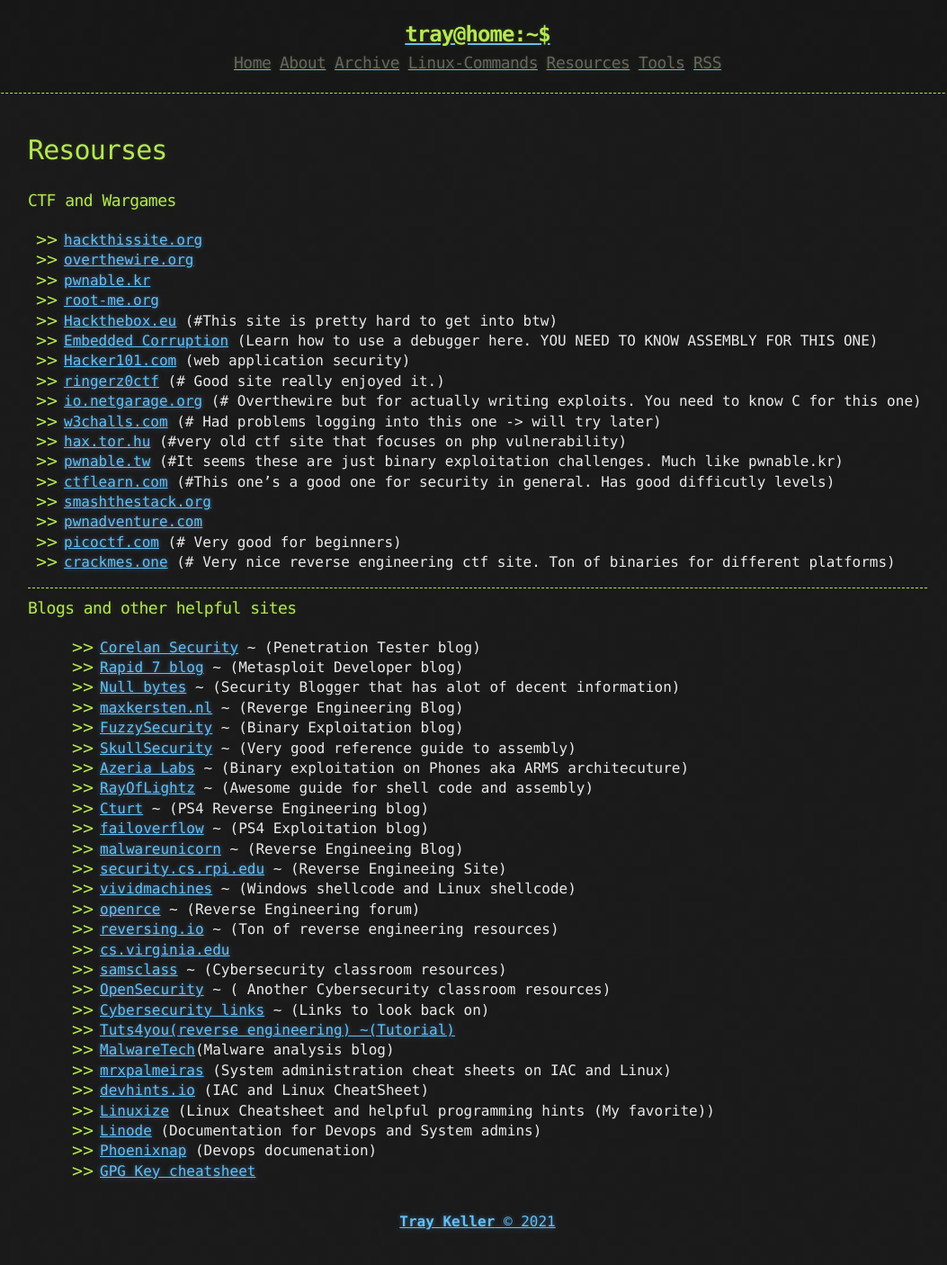
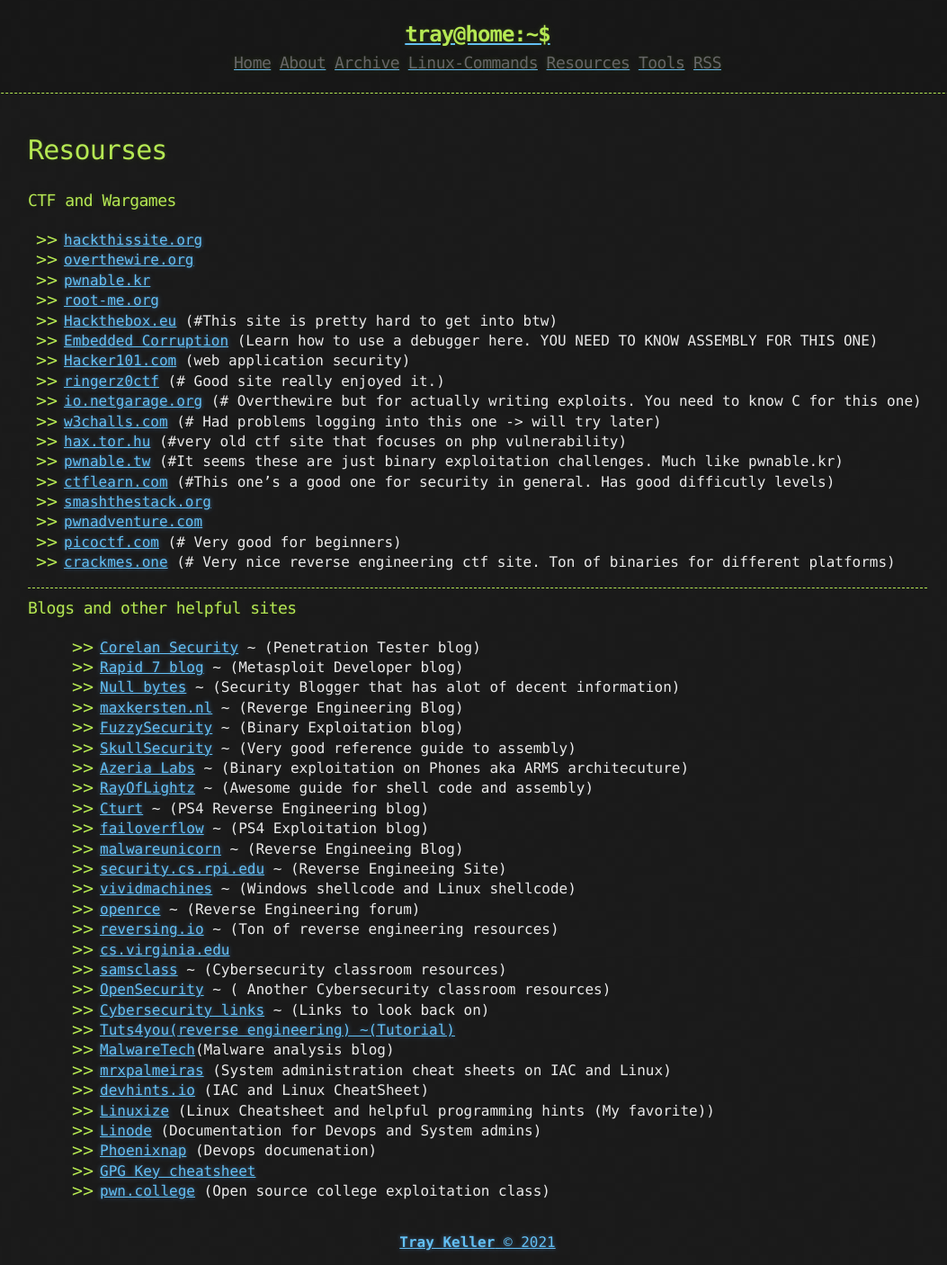
Before and after one commit to traytorous/traykeller.github.io, a Jekyll site: the page built from resources.md, in a window 1280 px wide. Shown: the whole page at 90% size, without its empty margins (109-1162 px from the left). Built offline with Jekyll 4.4.1, drawn with Linux system fonts in a browser that asks for light colours; before the commit the page ends 1383 px from its top, so only the background shows below that.

Commit message:
Update resources.md

```diff
--- a/resources.md
+++ b/resources.md
@@ -56,6 +56,7 @@ title: Resource
 <li><a href="https://www.linode.com/docs/">Linode</a> (Documentation for Devops and System admins)</li>
 <li><a href="https://phoenixnap.com/">Phoenixnap</a> (Devops documenation)</li>
 <li><a href="http://irtfweb.ifa.hawaii.edu/~lockhart/gpg/"> GPG Key cheatsheet </a></li>
+<li><a href="https://pwn.college/"> pwn.college</a> (Open source college exploitation class)</li>
 </ul>
 
 </ul>
```
